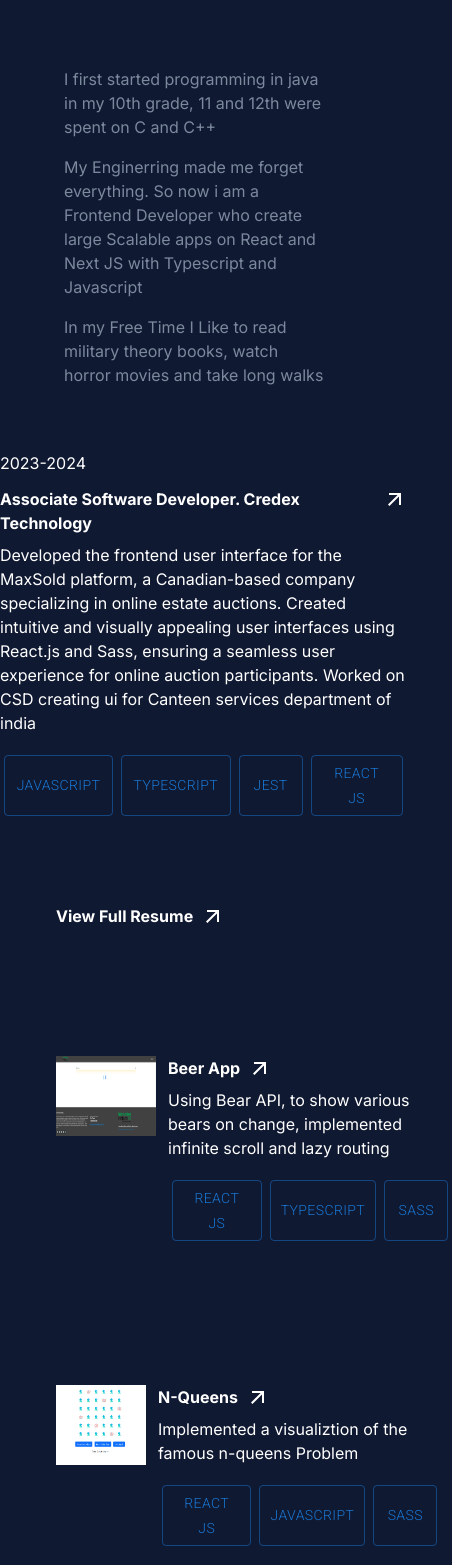
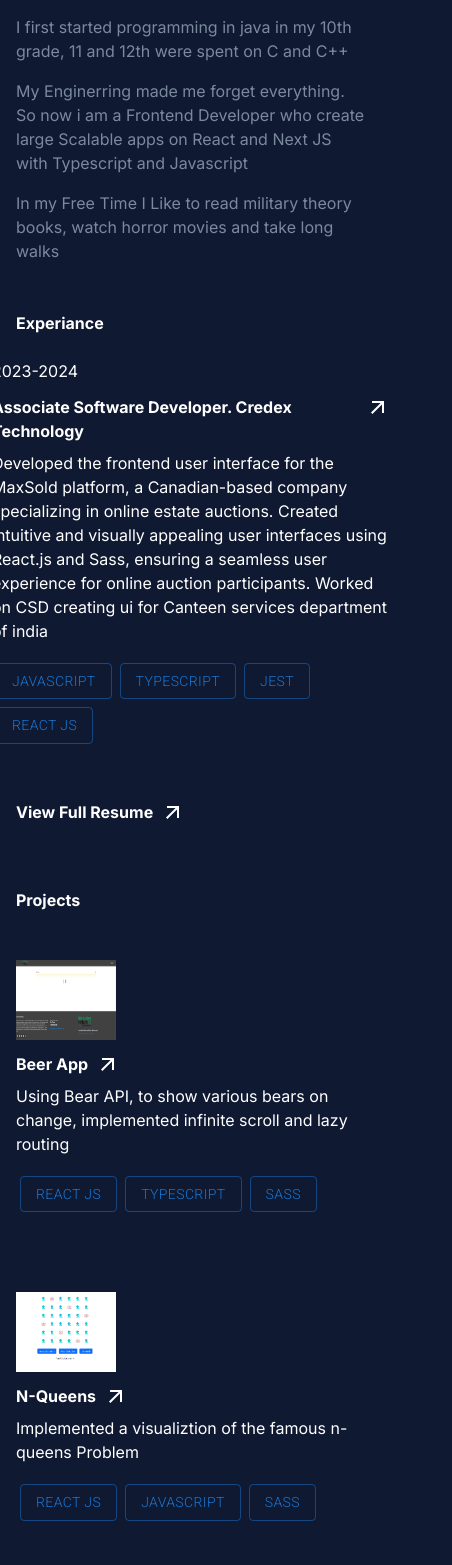
Before and after one commit to Saintcyr77/portfolio, a Next.js app: page / in a window 390 px wide. Shown: the part 432-1997 px from the top of the page, 452 px wide, since content can reach past the window. Built offline with nearby package versions, Linux system fonts and the light colour scheme.

Commit message:
CSS done

```diff
--- a/src/app/globals.css
+++ b/src/app/globals.css
@@ -2,6 +2,9 @@
 @tailwind components;
 @tailwind utilities;
 
+*{
+  box-sizing: border-box;
+}
 :root {
   box-sizing: border-box;
   background: #101932;
--- a/src/app/mainPage/Meat.tsx
+++ b/src/app/mainPage/Meat.tsx
@@ -18,7 +18,7 @@ const Meat = () => {
     <Grid container spacing={1}>
       <Grid item xl={6} md={6} lg={6} sm={12} className="relative">
         <div className="static lg:fixed">
-        <Box className="w-full p-14 flex flex-col items-start">
+        <Box className="w-full md:p-14 p-4 flex flex-col items-start">
           <h1 className="text-white">Sarthak Bhatt</h1>
 
           <h3 className="text-white">Unemployed engineer currently</h3>
@@ -47,7 +47,7 @@ const Meat = () => {
               </span>
             </div>
           </Box>
-          <Box className="my-10 w-full sm:p-14 px-14  flex gap-6 ">
+          <Box className="my-10 w-full md:p-14 p-4  flex gap-6 ">
             <GitHubIcon className="text-white cursor-pointer" />
             <LinkedInIcon className="text-white cursor-pointer" />
             <MenuBookIcon className="text-white cursor-pointer" />
@@ -56,8 +56,10 @@ const Meat = () => {
           </Box>
           </div>
       </Grid>
-      <Grid item xl={6} md={6} lg={6} sm={12}style={{ width:"100%" }}>
-        <Box className="w-full p-14 flex flex-col items-start">
+      <Grid item xl={6} md={6} lg={6} sm={12} style={{ width: "100%", padding: "0px" }}>
+
+                      <span className=" md:p-14 md:hidden block p-6 text-white cursor-pointer font-bold">About</span>
+        <Box className="w-full md:p-14 p-4 flex flex-col items-start ">
           <p style={{ color: "#7B899D" }} className="p-2">
             I first started programming in java in my 10th grade, 11 and 12th
             were spent on C and C++
@@ -72,13 +74,16 @@ const Meat = () => {
             movies and take long walks
           </p>
         </Box>
+
+         <span className=" md:p-14 md:hidden block p-6 text-white cursor-pointer font-bold">Experiance</span>
         <Box
-          className="w-full p-14 flex flex-col items-start cursor-pointer mb-4"
+          className="w-full md:p-14 p-6 flex flex-col items-start cursor-pointer mb-4"
           sx={{
             "&:hover": {
               boxShadow:
                 "0 4px 6px rgba(0, 0, 0, 0.1), 0 1px 3px rgba(0, 0, 0, 0.08)",
               backgroundColor: "rgba(255, 255, 255, 0.008)",
+              width:"100%"
             },
              "@media(max-width:600px)": {
               padding:"0px"
@@ -91,7 +96,7 @@ const Meat = () => {
               flexDirection: "column",
 
           }}}>
-            <p>2023-2024</p>
+            <p className="w-100 whitespace-nowrap">2023-2024</p>
 
             <Box>
               <div className="flex text-white font-bold mb-2 gap-2">
@@ -109,7 +114,7 @@ const Meat = () => {
                   creating ui for Canteen services department of india
                 </p>
 
-                <div className="flex gap-2 p-1 my-3">
+                <div className="flex gap-2 p-1 my-3 flex-wrap">
                   <Button variant="outlined">Javascript</Button>
                   <Button variant="outlined">Typescript</Button>
                   <Button variant="outlined">Jest </Button>
@@ -120,7 +125,7 @@ const Meat = () => {
           </Box>
         </Box>
 
-        <Box className="w-full p-14 flex gap-2 mb-4">
+        <Box className="w-full md:p-14 p-6 flex gap-2 mb-4">
           <p className="font-bold text-white cursor-pointer">
             View Full Resume
           </p>
@@ -128,9 +133,9 @@ const Meat = () => {
           <ArrowOutwardIcon sx={{ color: "#fff" }} />
         </Box>
 
-
+       <span className=" md:p-14 md:hidden block p-6 text-white cursor-pointer font-bold">Projects</span>
           <Box
-            className="flex flex-col items-start cursor-pointer mb-4 w-full p-14"
+            className="flex flex-col items-start cursor-pointer mb-4 w-full md:p-14 p-6"
             sx={{
               "&:hover": {
                 boxShadow:
@@ -138,8 +143,14 @@ const Meat = () => {
                 backgroundColor: "rgba(255, 255, 255, 0.008)",
               },
             }}
-          >
-            <Box className="flex gap-3 text-white">
+        >
+
+            <Box className="flex gap-3 text-white"  sx={{
+            "@media(max-width:600px)": {
+              display: "flex",
+              flexDirection: "column",
+
+          }}}>
              <Image src={ beer} alt="nqueens" style={{width:"100px",height:"80px"}} />
 
 
@@ -155,7 +166,7 @@ const Meat = () => {
                     infinite scroll and lazy routing
                   </p>
 
-                  <div className="flex gap-2 p-1 my-3">
+                  <div className="flex gap-2 p-1 my-3 flex-wrap">
                     <Button variant="outlined">React JS</Button>
                     <Button variant="outlined">Typescript</Button>
                     <Button variant="outlined">SASS </Button>
@@ -167,7 +178,7 @@ const Meat = () => {
 
 
           <Box
-            className="w-full p-14 flex flex-col items-start cursor-pointer mb-4"
+            className="w-full md:p-14 p-6 flex flex-col items-start cursor-pointer mb-4"
             sx={{
               "&:hover": {
                 boxShadow:
@@ -176,7 +187,12 @@ const Meat = () => {
               },
             }}
           >
-            <Box className="flex gap-3 text-white">
+            <Box className="flex gap-3 text-white"  sx={{
+            "@media(max-width:600px)": {
+              display: "flex",
+              flexDirection: "column",
+
+          }}}>
             <Image src={ nqueens} alt="nqueens" style={{width:"100px",height:"80px"}} />
 
               <Box>
@@ -190,7 +206,7 @@ const Meat = () => {
                    Implemented a visualiztion of the  famous n-queens Problem
                   </p>
 
-                  <div className="flex gap-2 p-1 my-3">
+                  <div className="flex gap-2 p-1 my-3 flex-wrap">
                     <Button variant="outlined">React JS</Button>
                     <Button variant="outlined">Javascript</Button>
                     <Button variant="outlined">SASS </Button>
@@ -201,7 +217,7 @@ const Meat = () => {
         </Box>
 
 
-        <p className="w-full p-14" style={{ color: "#7B899D" }}>
+        <p className="w-full p-14 md:text-base text-sm" style={{ color: "#7B899D" }}>
 
           Made on Visual Studio, Built with Next js and Tailwind, Deployed with Netlify
           </p>
```
